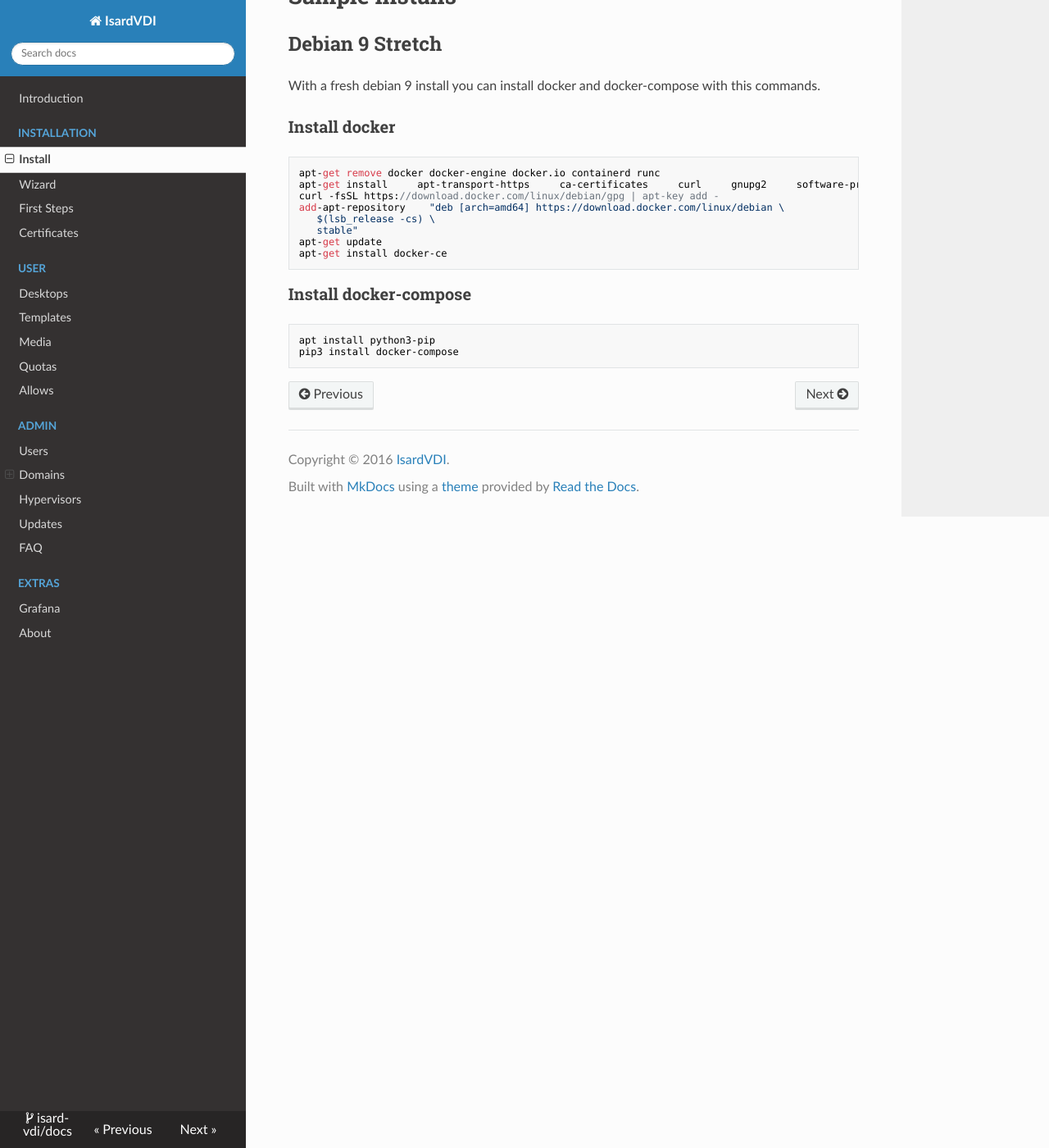
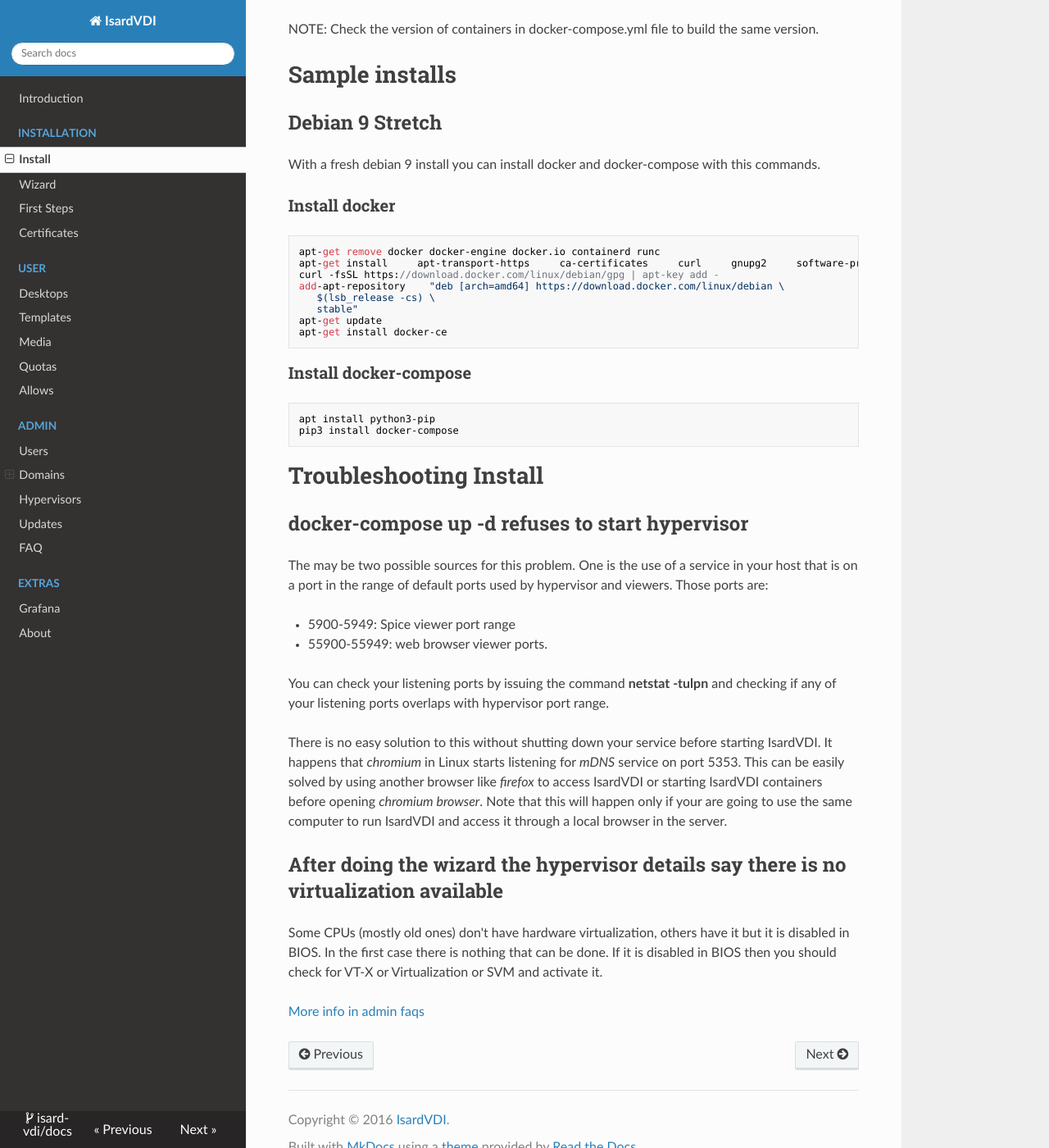
Before and after one commit to thebadjavi/docs, an MkDocs documentation site: the page built from docs/install/install.md, in a window 1280 px wide and 1400 px high, scrolled down 2762 px. Shown: the whole window at 82% size. Built offline with MkDocs 1.6.1, drawn with Linux system fonts in a browser that asks for light colours; nearby versions of some CDN libraries; old or Windows-style settings are respelled for this version of MkDocs; some of the changed text lies outside the part shown.

Commit message:
Added some installation troubleshooting

````diff
--- a/docs/install/install.md
+++ b/docs/install/install.md
@@ -106,3 +106,22 @@ apt-get install docker-ce
 apt install python3-pip
 pip3 install docker-compose
 ```
+
+# Troubleshooting Install
+
+## docker-compose up -d refuses to start hypervisor
+
+The may be two possible sources for this problem. One is the use of a service in your host that is on a port in the range of default ports used by hypervisor and viewers. Those ports are:
+
+- 5900-5949: Spice viewer port range
+- 55900-55949: web browser viewer ports.
+
+You can check your listening ports by issuing the command **netstat -tulpn** and checking if any of your listening ports overlaps with hypervisor port range.
+
+There is no easy solution to this without shutting down your service before starting IsardVDI. It happens that *chromium* in Linux starts listening for *mDNS* service on port 5353. This can be easily solved by using another browser like *firefox* to access IsardVDI or starting IsardVDI containers before opening *chromium browser*. Note that this will happen only if your are going to use the same computer to run IsardVDI and access it through a local browser in the server.
+
+## After doing the wizard the hypervisor details say there is no virtualization available
+
+Some CPUs (mostly old ones) don't have hardware virtualization, others have it but it is disabled in BIOS. In the first case there is nothing that can be done. If it is disabled in BIOS then you should check for VT-X or Virtualization or SVM and activate it.
+
+[More info in admin faqs](../admin/faqs.md#after-finishing-install-the-default-isard-hypervisor-is-disabled)
````
Also changed, not shown: docs/admin/faq.md (+9 -1 lines), docs/install/certificates.md (+2 -2 lines), docs/install/wizard.md (+9 -9 lines).
